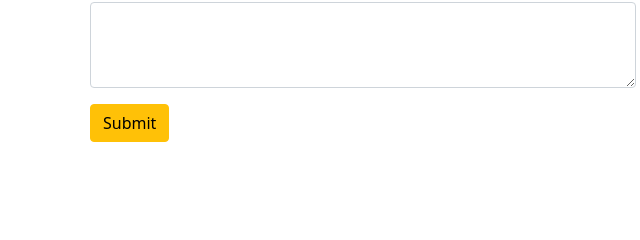
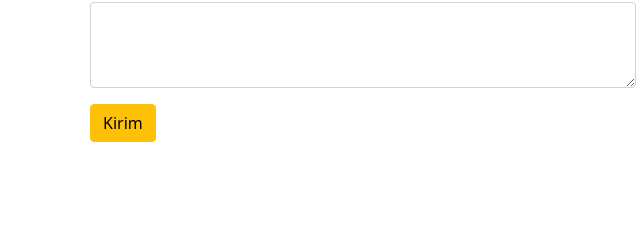
Before and after one commit to adriansp88/adriansp88.github.io, a plain HTML site: page index.html in a window 1280 px wide. Shown: the part 2438-2678 px from the top of the page, 277-917 px from the left. Drawn offline with nearby package versions, Linux system fonts and the light colour scheme.

Commit message:
mengubah tombol submit jadi kirim

```diff
--- a/index.html
+++ b/index.html
@@ -152,7 +152,7 @@
                 <label for="pesan" class="form-label">Pesan</label>
                 <textarea class="form-control" id="pesan" rows="3"></textarea>
               </div>
-              <button type="submit" class="btn btn-warning">Submit</button>
+              <button type="submit" class="btn btn-warning">Kirim</button>
             </form>
           </div>
         </div>
```
